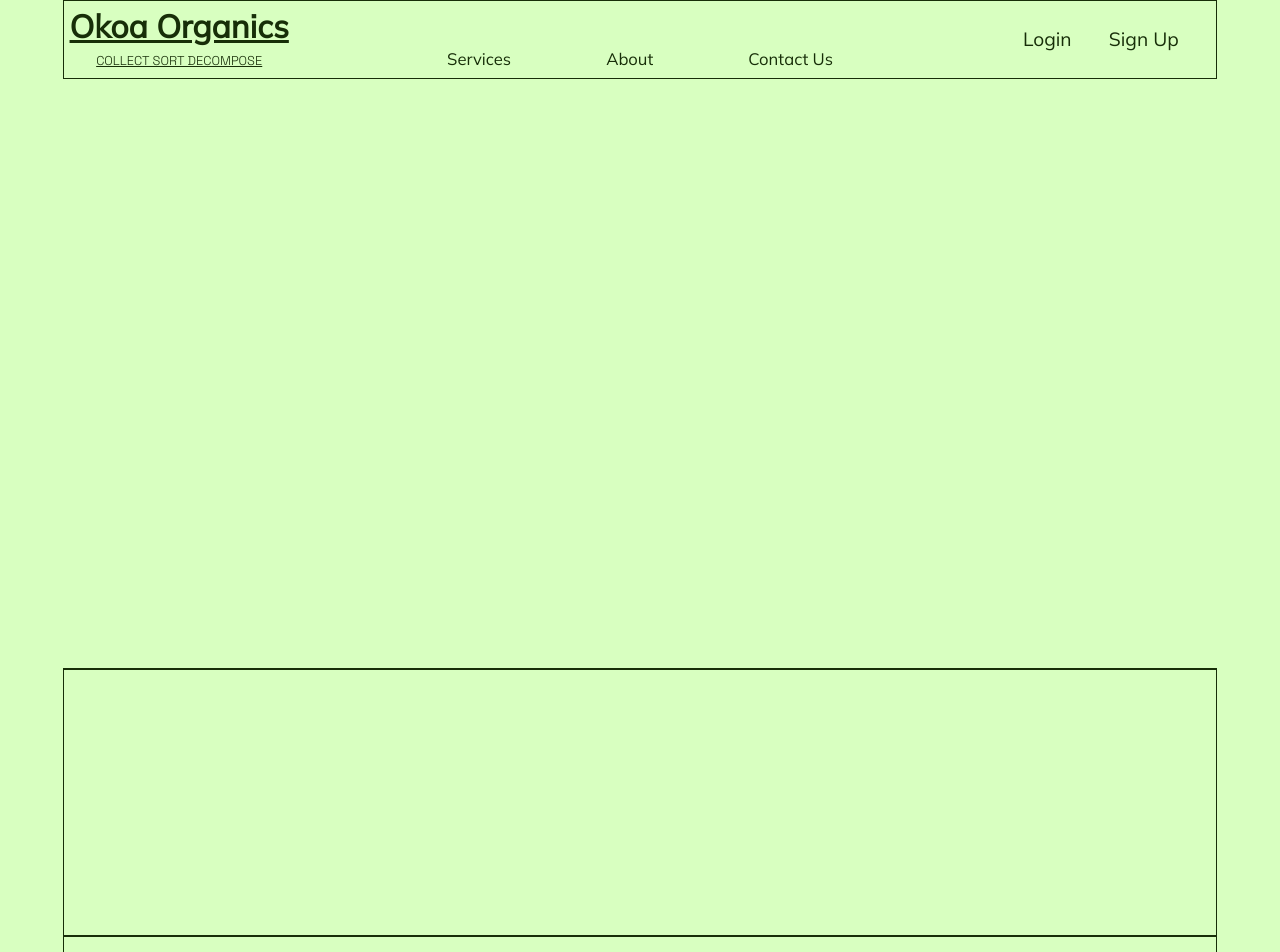
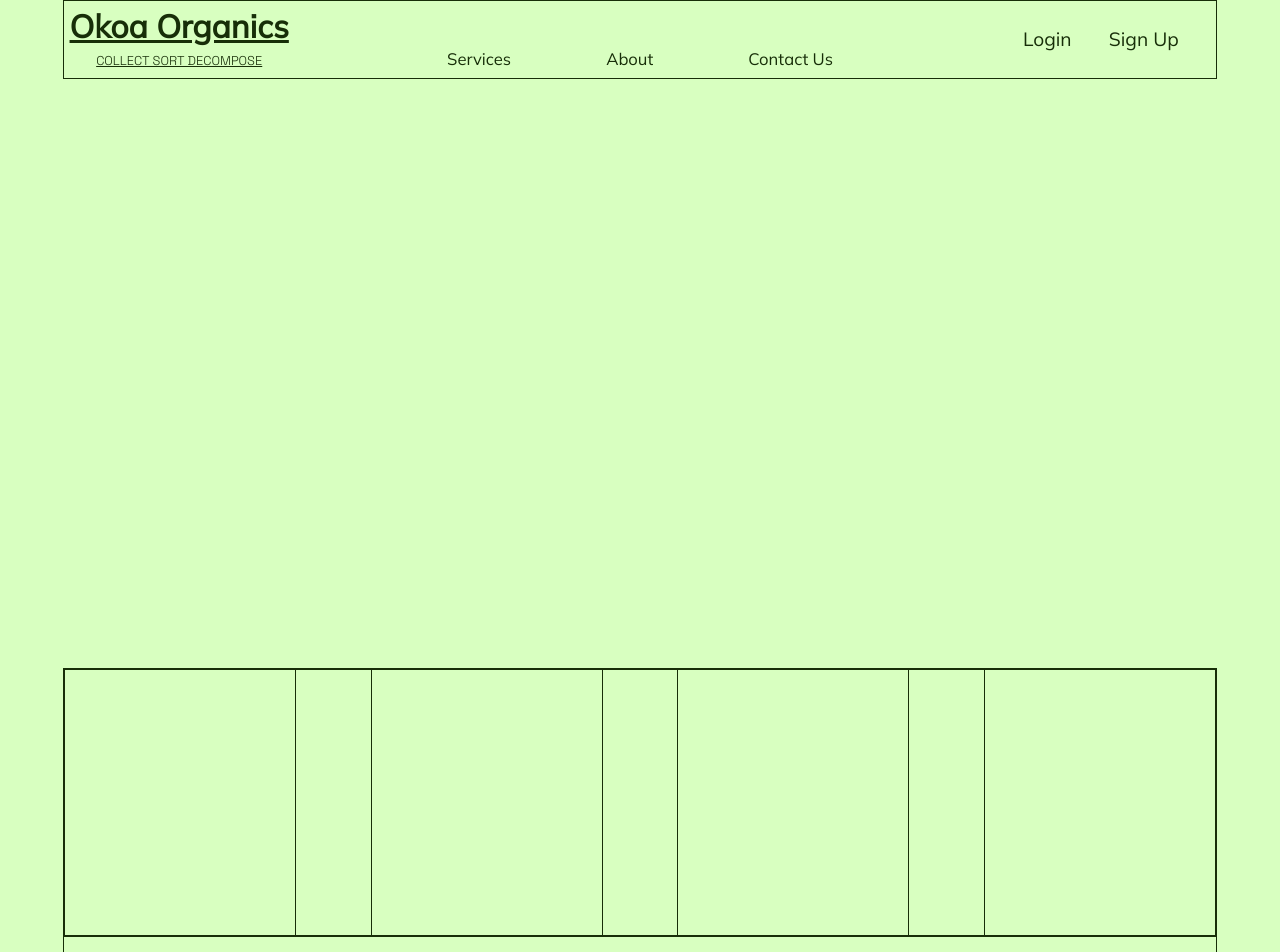
Before and after one commit to Kilimo-Africa/okoa_waste, a React (Create React App) app: page /login in a window 1280 px wide. Shown: the top 952 px of the page. Built offline with nearby package versions, Linux system fonts and the light colour scheme.

Commit message:
create basic structure of footer 1 and add styling

```diff
--- a/src/App.css
+++ b/src/App.css
@@ -190,7 +190,20 @@ footer>* {
 
 .footer-1 {
   height: 21vw;
+  display: flex;
+  flex-direction: row;
+  align-items: center;
+  justify-content: space-between;
 
+}
+
+.footer-1>* {
+  width: 20%;
+  height: 100%;
+  display: flex;
+  flex-direction: column;
+  align-items: center;
+  justify-content: space-between;
 }
 
 .footer-2 {
--- a/src/pages/Footer.js
+++ b/src/pages/Footer.js
@@ -2,7 +2,12 @@ import React from "react";
 export default function Footer() {
   return (
     <footer>
-     <div className="footer-1"></div>
+     <div className="footer-1">
+      <span></span>
+      <span></span>
+      <span></span>
+      <span></span>
+     </div>
      <div className="footer-2">
       <p>From the wonderful people at Okoa Tech</p>
      </div>
```
